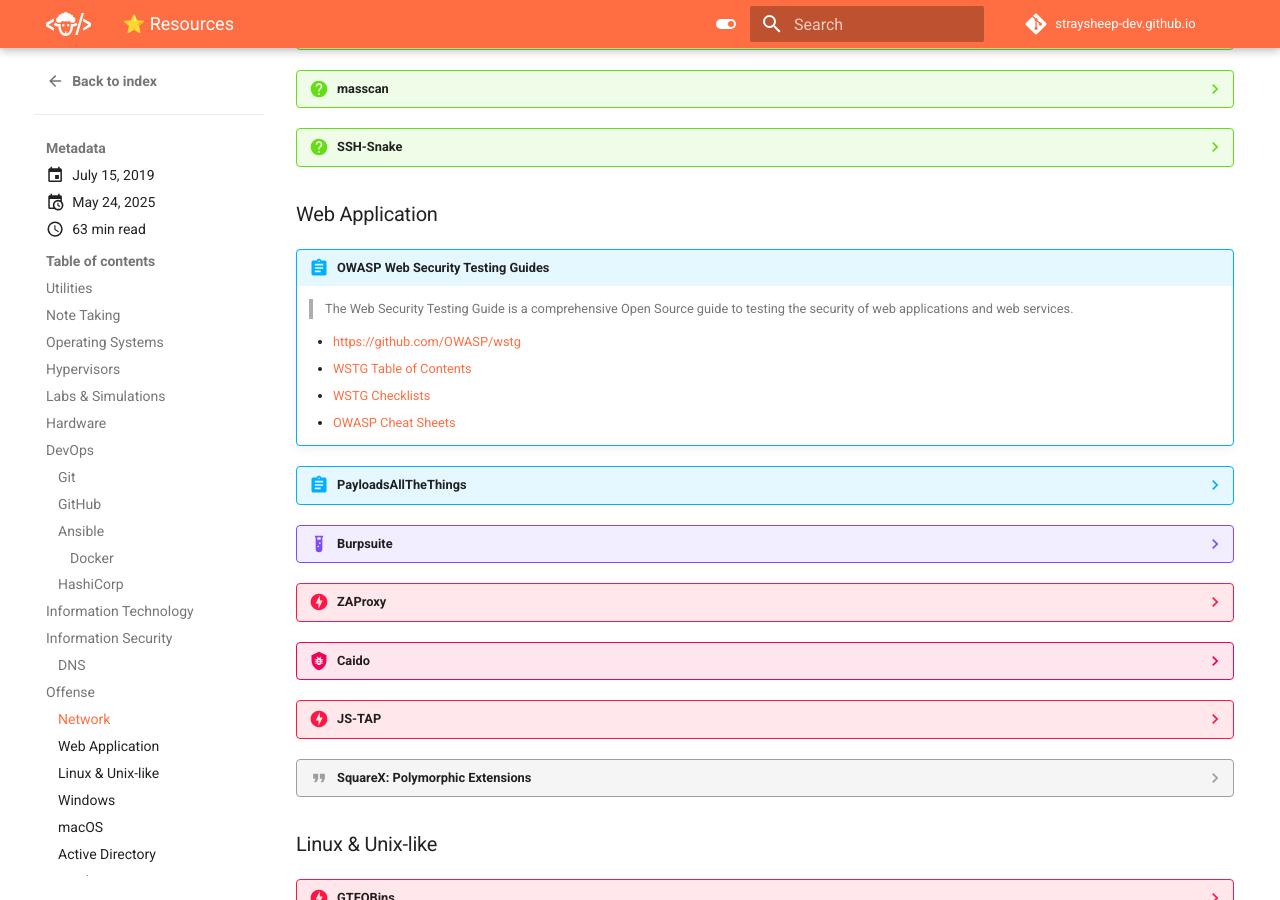
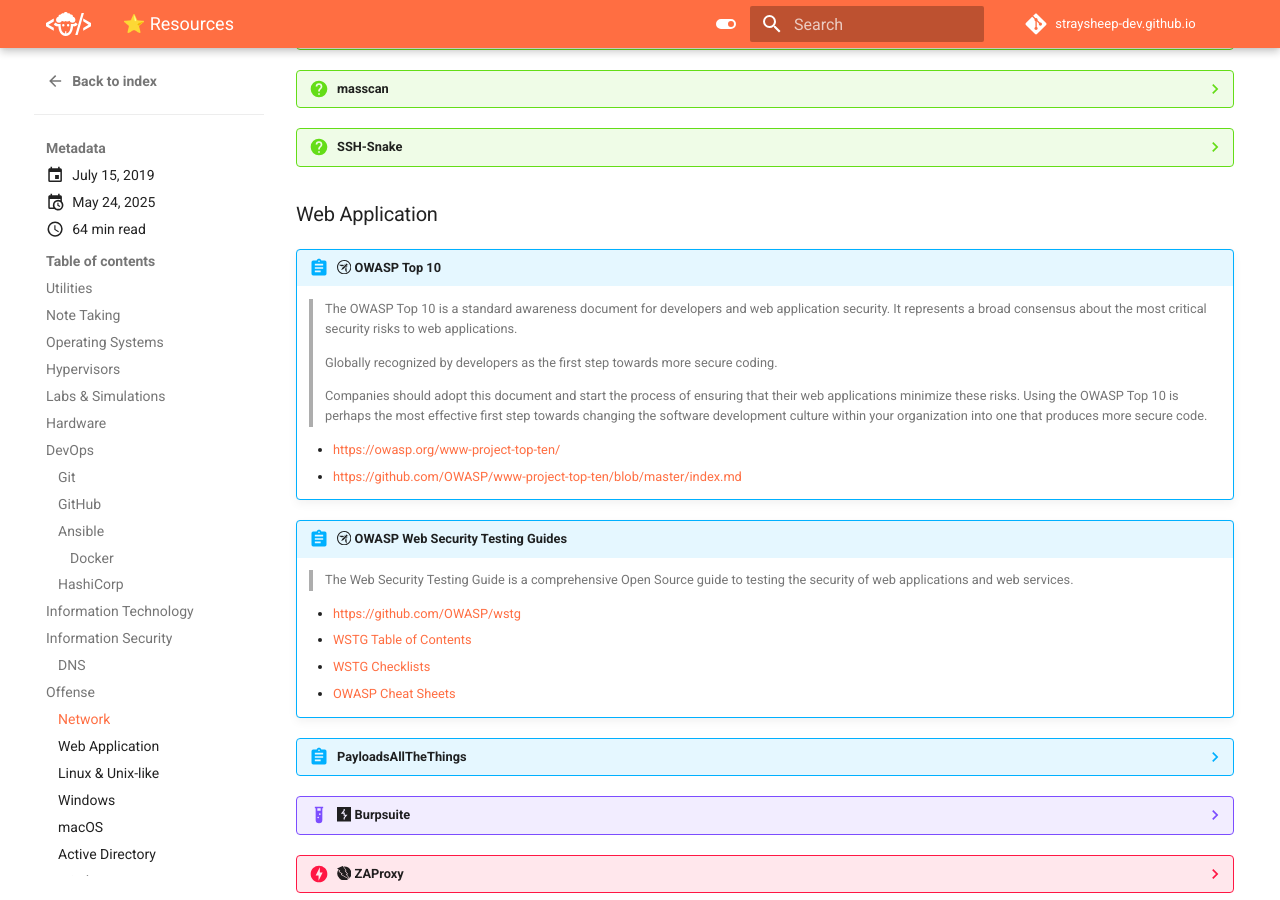
Before and after one commit to straysheep-dev/straysheep-dev.github.io, an MkDocs documentation site: the page built from docs/blog/posts/resources.md, in a window 1280 px wide and 900 px high, scrolled down 8572 px. Built offline with MkDocs 1.6.1 and Material for MkDocs 9.7.7, drawn with Linux system fonts in a browser that asks for light colours; comment, search, counter and statistics services are not loaded; some of the changed text lies outside the part shown.

Commit message:
Update blog

```diff
--- a/docs/blog/posts/resources.md
+++ b/docs/blog/posts/resources.md
@@ -1117,7 +1117,18 @@
 
 ### Web Application
 
-!!! abstract "OWASP Web Security Testing Guides"
+!!! abstract ":simple-owasp: OWASP Top 10"
+
+	> The OWASP Top 10 is a standard awareness document for developers and web application security. It represents a broad consensus about the most critical security risks to web applications.
+	>
+	> Globally recognized by developers as the first step towards more secure coding.
+	>
+	> Companies should adopt this document and start the process of ensuring that their web applications minimize these risks. Using the OWASP Top 10 is perhaps the most effective first step towards changing the software development culture within your organization into one that produces more secure code.
+
+	- <https://owasp.org/www-project-top-ten/>
+	- <https://github.com/OWASP/www-project-top-ten/blob/master/index.md>
+
+!!! abstract ":simple-owasp: OWASP Web Security Testing Guides"
 
 	>  The Web Security Testing Guide is a comprehensive Open Source guide to testing the security of web applications and web services.
 
@@ -2474,6 +2485,14 @@
 
 ## Artificial Intelligence
 
+!!! abstract "OWASP AI Exchange"
+
+	The OWASP AI Exchange is a collection of projects related to AI privacy and security. The testing resources are similar to the OWASP Top 10, but for AI.
+
+	- <https://owaspai.org/>
+	- <https://github.com/OWASP/www-project-ai-security-and-privacy-guide>
+	- [AI Security Testing](https://owaspai.org/docs/5_testing/)
+
 
 ### Tools
 
```
Also changed, not shown: other parts of docs/blog/posts/resources.md (+2 -2 lines).
